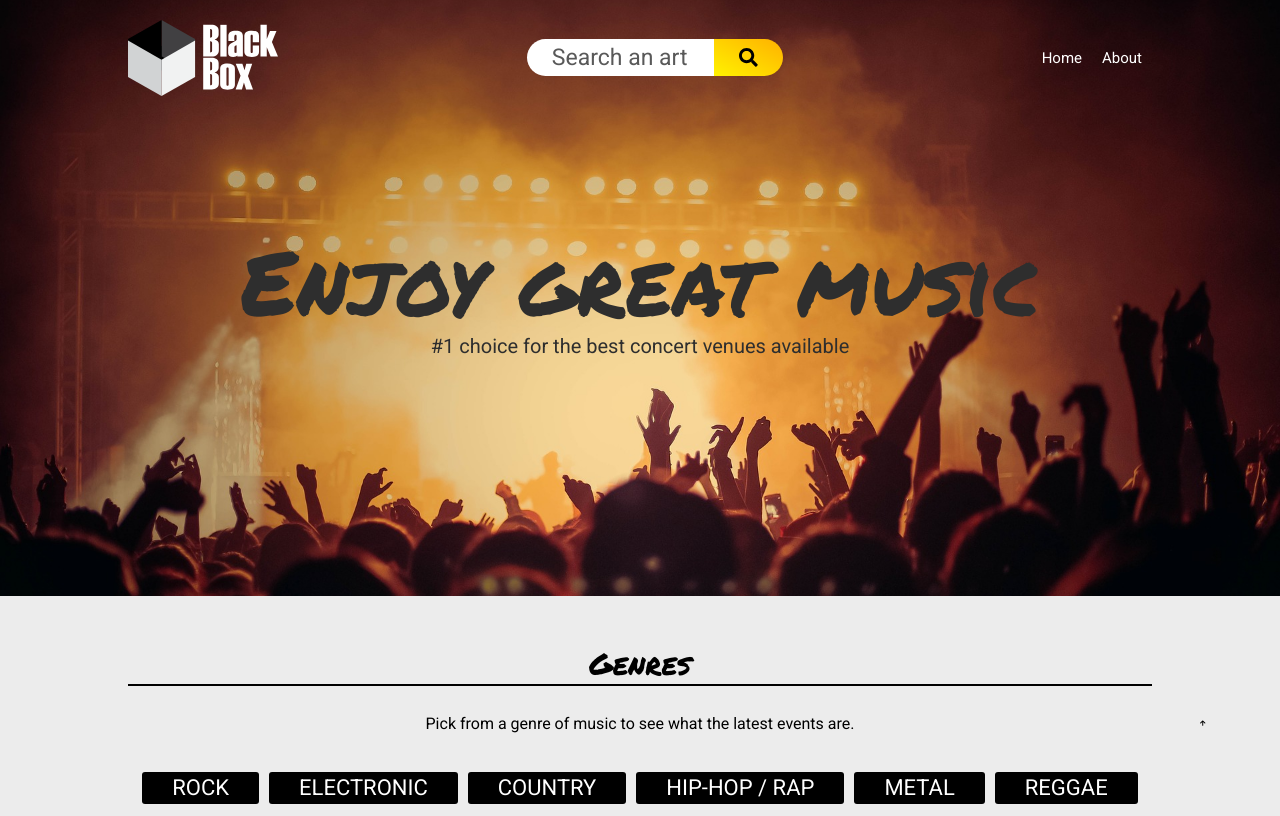
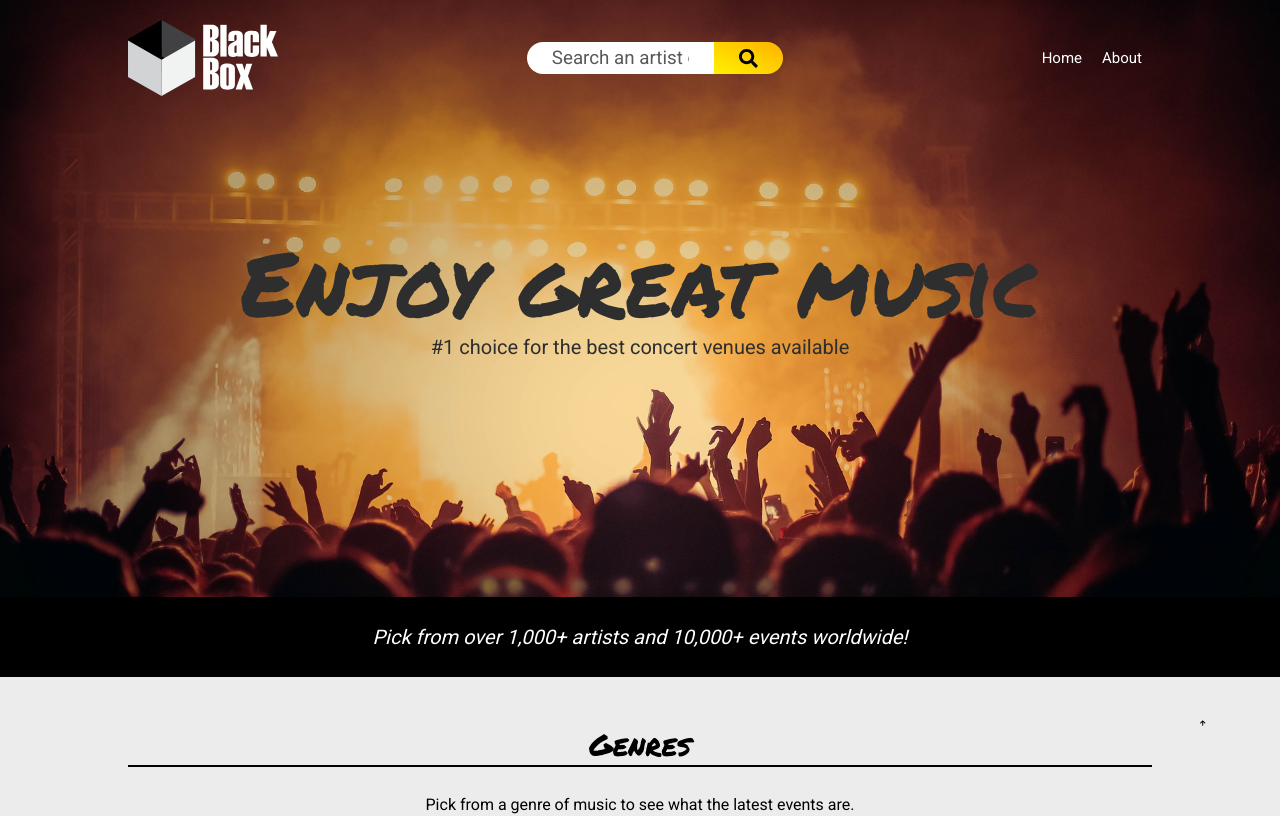
Before and after one commit to shenry45/BlackBox, a React (Create React App) app in the folder black-box/: page / in a window 1280 px wide. Shown: the top 816 px of the page. Built offline with nearby package versions, Linux system fonts and the light colour scheme.

Commit message:
hero bg image bg-attach, onsale logic bug fix

```diff
--- a/black-box/src/components/Header.js
+++ b/black-box/src/components/Header.js
@@ -1,4 +1,5 @@
 import React from 'react';
+import { Link } from 'react-router-dom';
 
 import SearchBar from './Searchbar';
 import NavLinks from './Navigation/NavLinks';
@@ -8,8 +9,9 @@
   return (
     <header>
       <div className="top-nav">
-        {/* <h1>BLACK BOX</h1> */}
-        <img src={LogoBlack} className="logo" alt="Black Box logo" />
+        <Link to="/">
+          <img src={LogoBlack} className="logo" alt="Black Box logo" />
+        </Link>
         <SearchBar />
         <nav>
           <NavLinks />
--- a/black-box/src/components/Results.js
+++ b/black-box/src/components/Results.js
@@ -77,7 +77,7 @@
     // }
 
     function onSale(el) {
-      if (!el.priceRanges || el.dates.status.code !== 'onsale') {
+      if (el.dates.status.code === 'onsale') {
         return <p className="resAvail">{checkSale()}</p>
       } else {
         return null;
--- a/black-box/src/css/index.css
+++ b/black-box/src/css/index.css
@@ -306,7 +306,7 @@
 .search-bar input {
   height: 100%;
   width: 100%;
-  font-size: 2.3rem;
+  font-size: 1.875rem;
   font-family: 'Roboto', 'Tahoma', sans-serif;
   padding: 5px 25px;
   border-top-left-radius: 25px;
@@ -492,7 +492,6 @@
   width: 100vw;
   height: 75vh;
   background: url('../img/concert.jpg');
-  background-attachment: fixed;
   background-size: cover;
   display: flex;
   flex-flow: column;
--- a/black-box/src/pages/Index.js
+++ b/black-box/src/pages/Index.js
@@ -9,8 +9,8 @@
   return (
     <>
       <Hero />
+      <Tagline />
       <Genres />
-      <Tagline />
       <Results />
     </>
   )
```
Also changed, not shown: 1 other file (tests, documents, lock files or other folders).
